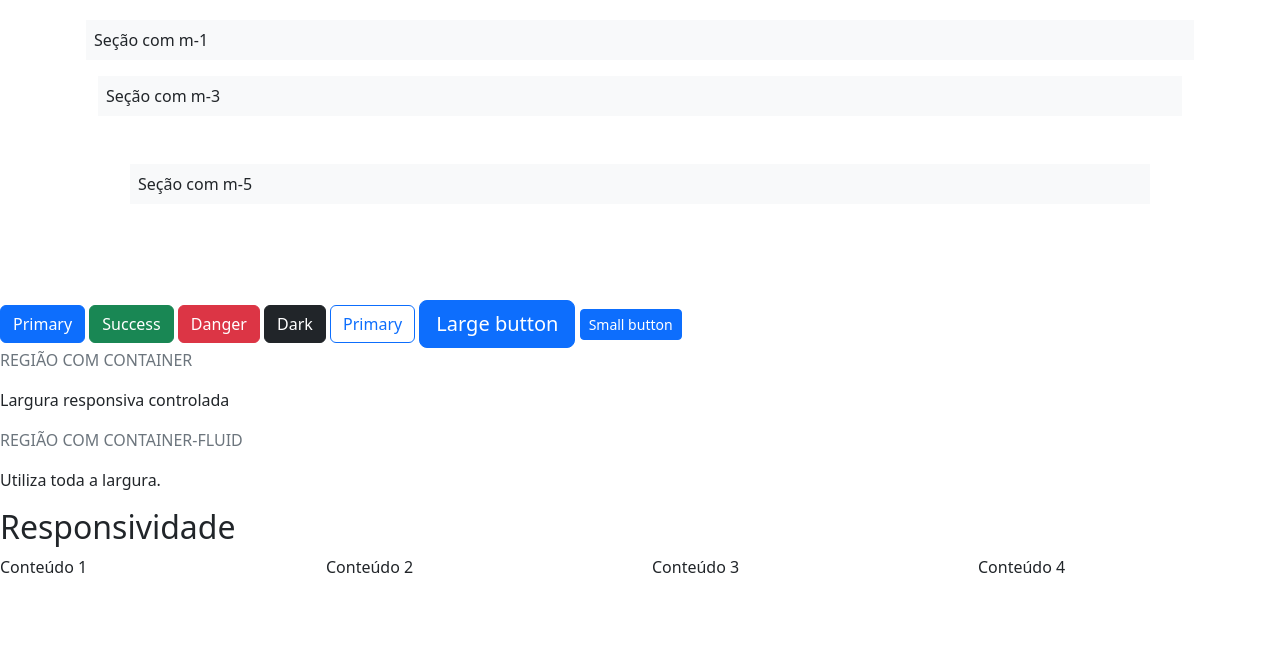
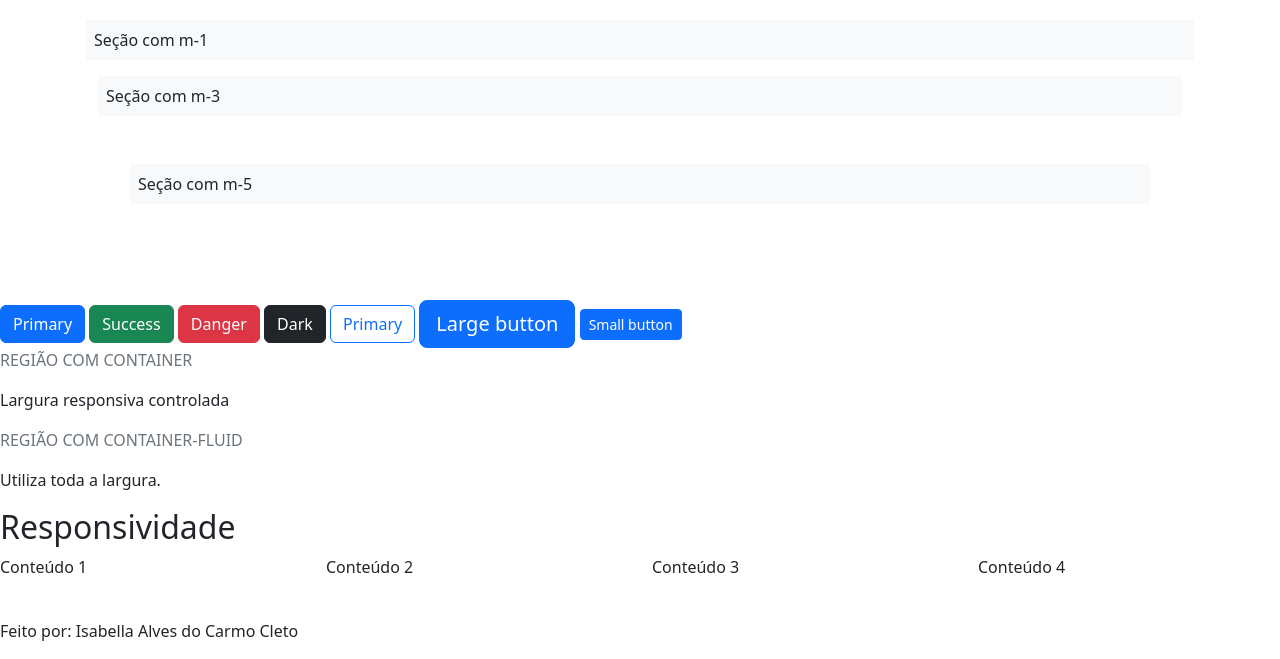
Before and after one commit to isabella-alves01/2termo, a plain HTML site: page LIMA/Aula 15/Exercicos_aula16/index.html in a window 1280 px wide. Shown: the part 687-1346 px from the top of the page. Before the commit the page ends 1282 px from the top, so only its background shows below. Drawn offline with nearby package versions, Linux system fonts and the light colour scheme.

Commit message:
FORMATIVA-LIMA-AULA 16

```diff
--- a/LIMA/Aula 15/Exercicos_aula16/index.html
+++ b/LIMA/Aula 15/Exercicos_aula16/index.html
@@ -86,6 +86,8 @@
         </article>
     </section>
 
+    <br>
+    <p>Feito por: Isabella Alves do Carmo Cleto</p>
 </body>
 </html>
 </body>
```
